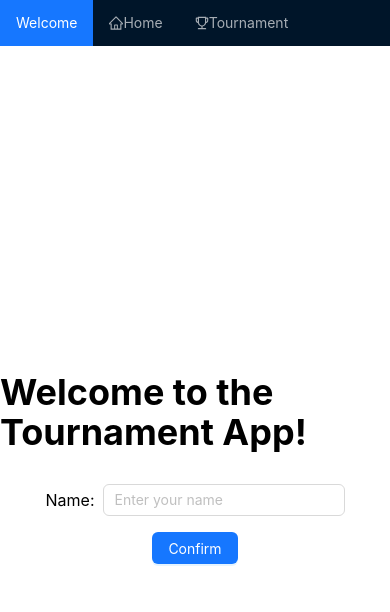
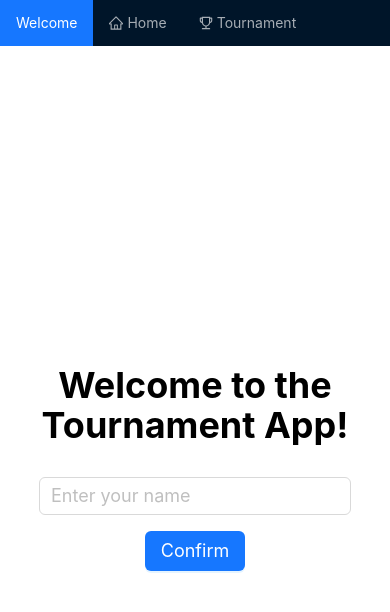
Before and after one commit to Zaawansowane-bazy-danych/ZBD, a React (Create React App) app in the folder Frontend/tournament/: page / in a window 390 px wide. Shown: the top 612 px of the page. Built offline with nearby package versions, Linux system fonts and the light colour scheme.

Commit message:
Fix for mobile Welcome scrren

```diff
--- a/Frontend/tournament/src/app/pages/Layout.tsx
+++ b/Frontend/tournament/src/app/pages/Layout.tsx
@@ -12,13 +12,13 @@ const Layout = () => {
         <Menu.Item key="2">
           <Link to="/home">
             <HomeOutlined />
-            Home
+            <span style={{ marginLeft: "4px" }}>Home</span>
           </Link>
         </Menu.Item>
         <Menu.Item key="3">
           <Link to="/tournament">
             <TrophyOutlined />
-            Tournament
+            <span style={{ marginLeft: "4px" }}>Tournament</span>
           </Link>
         </Menu.Item>
       </Menu>
--- a/Frontend/tournament/src/app/pages/WelcomeScreen.tsx
+++ b/Frontend/tournament/src/app/pages/WelcomeScreen.tsx
@@ -4,12 +4,11 @@ import 'tailwindcss/tailwind.css';
 function WelcomeScreen() {
     return (
         <div className="flex flex-col items-center justify-center h-screen">
-            <h1 className="text-4xl font-bold mb-8">Welcome to the Tournament App!</h1>
-            <div className="flex items-center mb-4">
-                <span className="mr-2">Name:</span>
-                <Input placeholder="Enter your name" />
+            <h1 className="text-4xl font-bold mb-8 text-center">Welcome to the Tournament App!</h1>
+            <div className="flex flex-col items-center mb-4">
+                <Input placeholder="Enter your name" className="w-full md:w-auto text-lg" />
             </div>
-            <Button type="primary">Confirm</Button>
+            <Button type="primary" className="text-lg h-10">Confirm</Button>
         </div>
     );
 }
```
